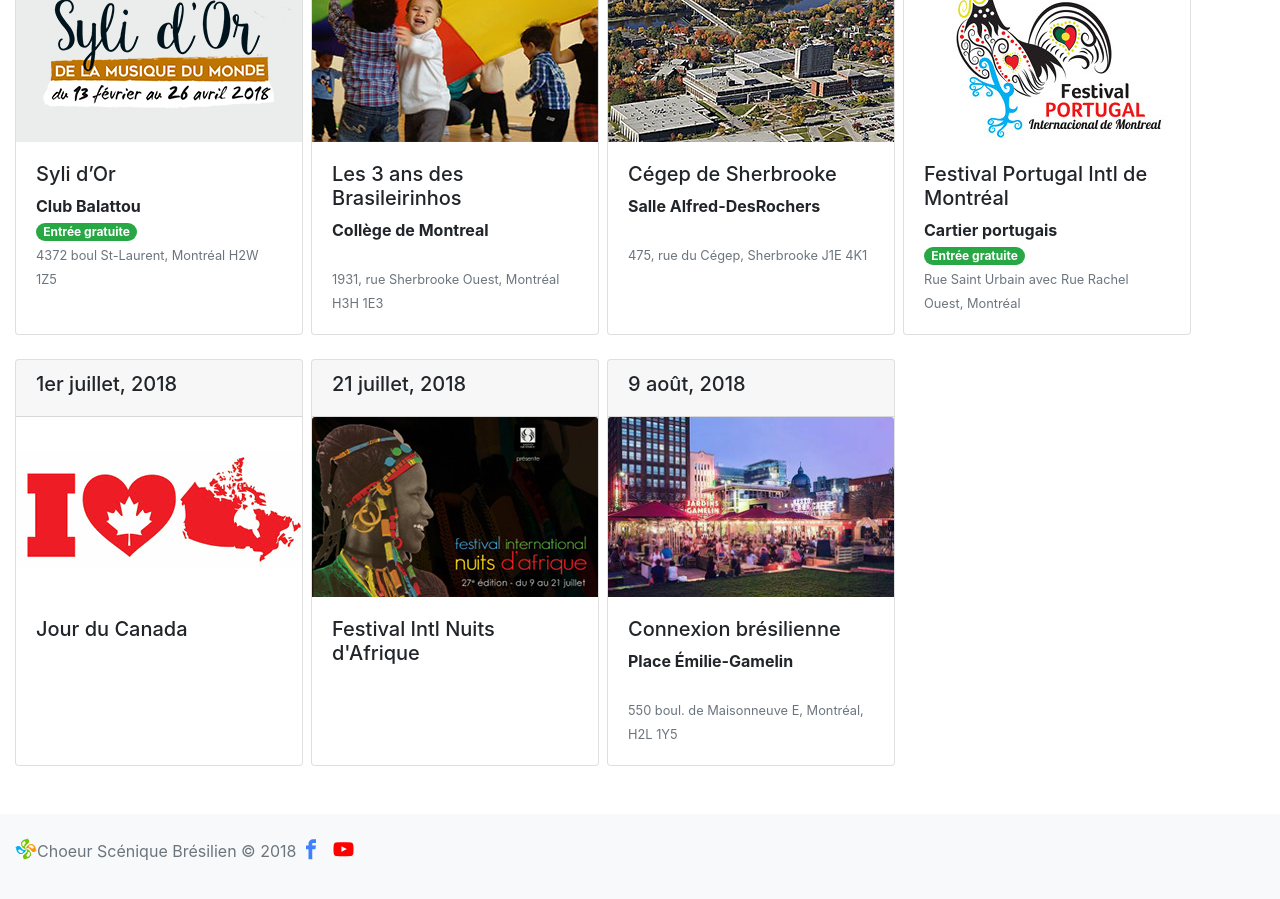
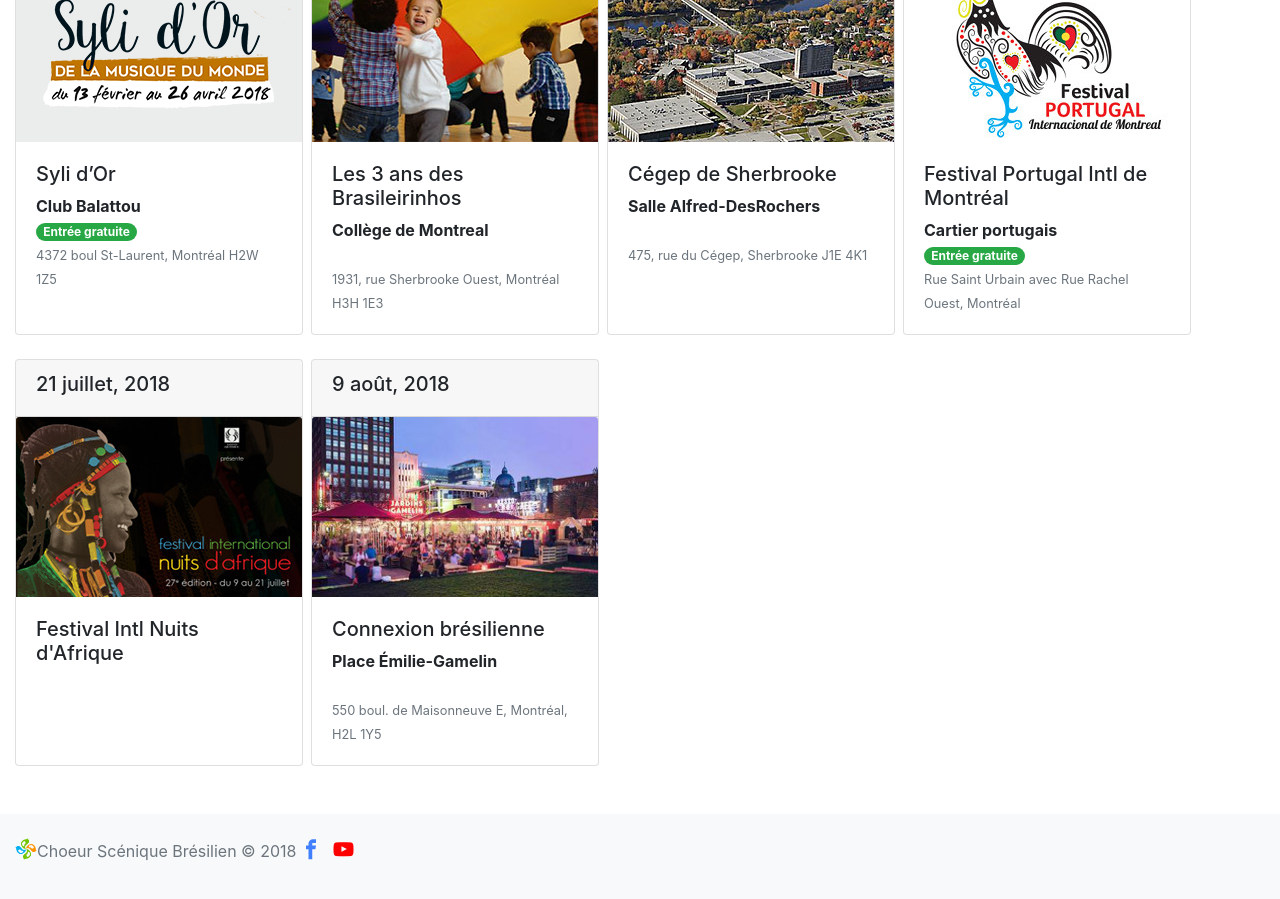
Before and after one commit to corocenicobrasileiro/corocenicobrasileiro.github.io, a Jekyll site: the page built from evenements.html, in a window 1280 px wide and 900 px high, scrolled down 797 px. Built offline with Jekyll 4.4.1, drawn with Linux system fonts in a browser that asks for light colours; nearby versions of some CDN libraries; some web fonts are replaced.

Commit message:
Update evenements.html

```diff
--- a/evenements.html
+++ b/evenements.html
@@ -65,16 +65,6 @@
 
         <div class="card mr-2 mb-4">
             <div class="card-header">
-                <h5>1er juillet, 2018</h5>
-            </div>
-            <img src="/img/evenements/2018_juillet_canada_day.jpg" class="card-img-top" />
-            <div class="card-body">
-                <h5>Jour du Canada</h5>
-            </div>
-        </div>
-
-        <div class="card mr-2 mb-4">
-            <div class="card-header">
                 <h5>21 juillet, 2018</h5>
             </div>
             <img src="/img/evenements/2018_juillet_nuits_afrique.jpg" class="card-img-top" />
```
